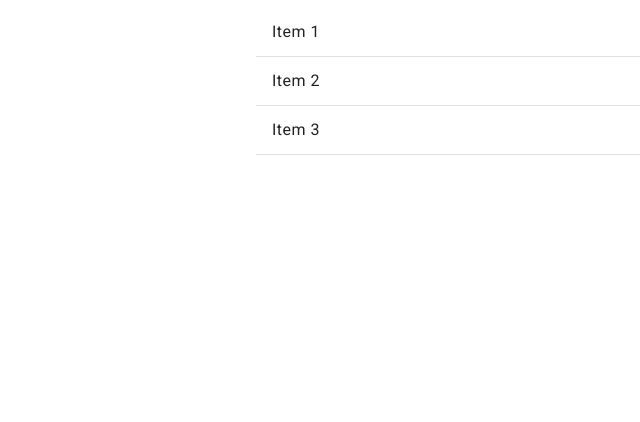
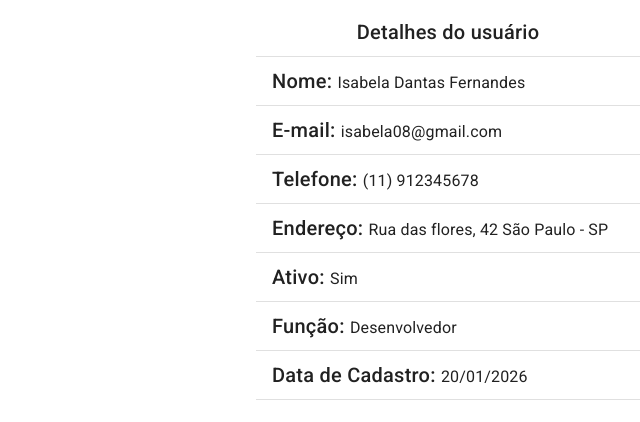
Before and after one commit to pinkiepieisa/Projetos-Angular, an Angular app in the folder projeto_filtro/: page / in a window 1280 px wide. Shown: the top 422 px of the page, without its empty margins (640-1280 px from the left). Built offline with nearby package versions, Linux system fonts and the light colour scheme.

Commit message:
Página de detalhes do usuário

```diff
--- a/projeto_filtro/src/app/angular-material/angular-materia.module.ts
+++ b/projeto_filtro/src/app/angular-material/angular-materia.module.ts
@@ -9,11 +9,11 @@ import { MatDividerModule } from '@angular/material/divider';
     {
         imports: [
             MatListModule,
-            MatDividerModule
+            MatDividerModule,
         ],
         exports: [
             MatListModule,
-            MatDividerModule
+            MatDividerModule,
         ],
     }
 )
--- a/projeto_filtro/src/app/components/user-details/user-details.component.html
+++ b/projeto_filtro/src/app/components/user-details/user-details.component.html
@@ -1,13 +1,45 @@
-<mat-list role="list">
+<div class="user-details">
+  <mat-list role="list">
 
-  <mat-list-item role="listitem">Item 1</mat-list-item>
+    <mat-list-item class="u-text-align-center">
+      <span class="mat-h2"> Detalhes do usuário </span>
+    </mat-list-item>
     <mat-divider></mat-divider>
 
-  <mat-list-item role="listitem">Item 2</mat-list-item>
+    <mat-list-item>
+      <span class="mat-h2">Nome: </span> <span class="mat-h3">Isabela Dantas Fernandes</span>
+    </mat-list-item>
     <mat-divider></mat-divider>
 
-  <mat-list-item role="listitem">Item 3</mat-list-item>
+    <mat-list-item>
+      <span class="mat-h2">E-mail: </span> <span class="mat-h3">isabela08@gmail.com</span>
+    </mat-list-item>
     <mat-divider></mat-divider>
 
+    <mat-list-item>
+      <span class="mat-h2">Telefone: </span> <span class="mat-h3">(11) 912345678</span>
+    </mat-list-item>
+    <mat-divider></mat-divider>
 
-</mat-list>
+    <mat-list-item>
+      <span class="mat-h2">Endereço: </span> <span class="mat-h3">Rua das flores, 42 São Paulo - SP</span>
+    </mat-list-item>
+    <mat-divider></mat-divider>
+
+    <mat-list-item>
+      <span class="mat-h2">Ativo: </span> <span class="mat-h3">Sim</span>
+    </mat-list-item>
+    <mat-divider></mat-divider>
+
+    <mat-list-item>
+      <span class="mat-h2">Função: </span> <span class="mat-h3">Desenvolvedor</span>
+    </mat-list-item>
+    <mat-divider></mat-divider>
+
+    <mat-list-item>
+      <span class="mat-h2">Data de Cadastro: </span> <span class="mat-h3">20/01/2026</span>
+    </mat-list-item>
+    <mat-divider></mat-divider>
+
+  </mat-list>
+</div>
--- a/projeto_filtro/src/app/components/user-details/user-details.component.scss
+++ b/projeto_filtro/src/app/components/user-details/user-details.component.scss
@@ -0,0 +1,4 @@
+.user-details {
+    width: 100%;
+    height: 100%;
+}
--- a/projeto_filtro/src/styles.scss
+++ b/projeto_filtro/src/styles.scss
@@ -1,4 +1,6 @@
 /* You can add global styles to this file, and also import other style files */
+
+@import "./styles/utils/text-align-center";
 
 html, body { height: 100%; }
 body { margin: 0; font-family: Roboto, "Helvetica Neue", sans-serif; }
--- /dev/null
+++ b/projeto_filtro/src/styles/utils/_text-align-center.scss
@@ -0,0 +1,4 @@
+.u-text-align-center {
+
+    text-align: center;
+}
```
